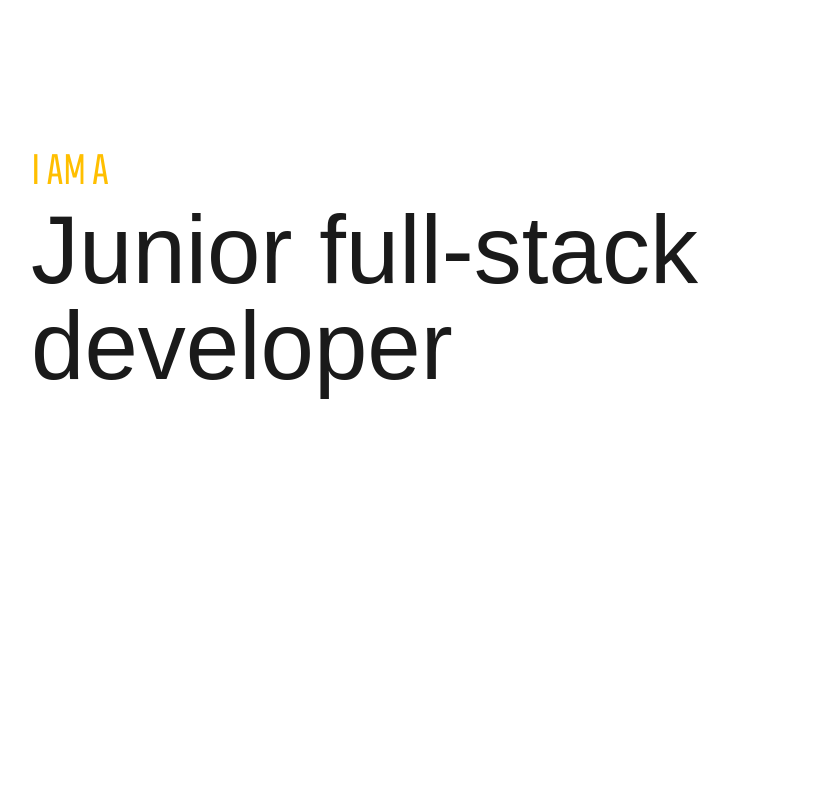
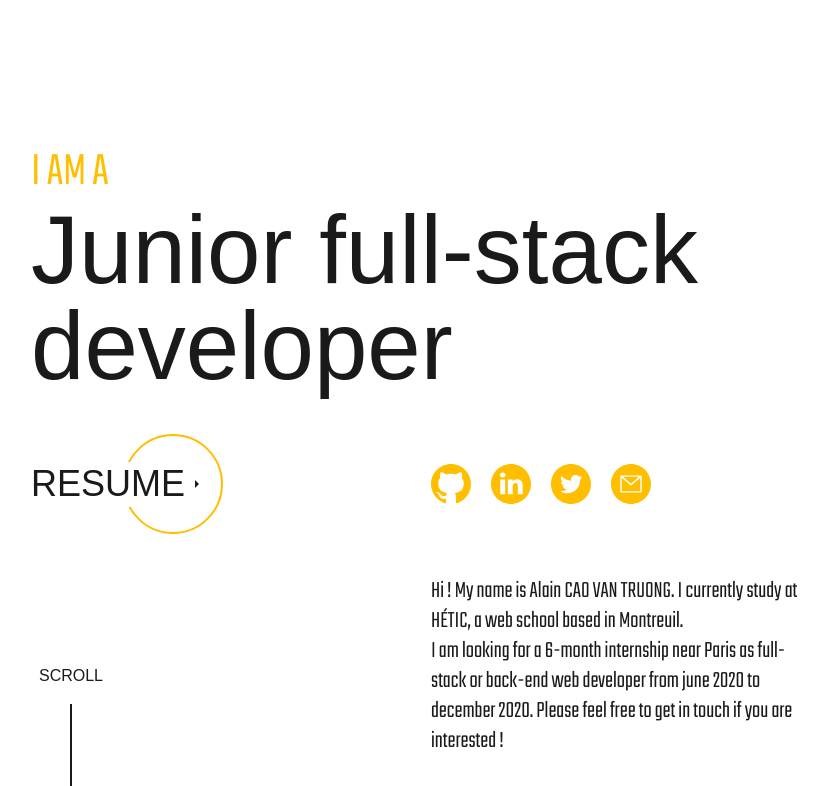
Before and after one commit to KamenSentai/Portfolio_2020, a Nuxt app: page /about in a window 1280 px wide. Shown: the top 786 px of the page, without its empty margins (219-1047 px from the left). Built offline with nearby package versions, Linux system fonts and the light colour scheme; a web font is replaced by a local one; what vue-mq would draw is missing.

Commit message:
feat(about): build jumbotron page

```diff
--- a/pages/about.vue
+++ b/pages/about.vue
@@ -2,35 +2,100 @@
   <div>
     <ACVTJumbotron is-lighten>
       <ACVTWrapper>
-        <!-- Raw text -->
         <ACVTHero
           :is-inactive="!isMounted"
           is-lighten
-          tag="I am a"
-          title="Junior full-stack developer"
+          :tag="about.tag"
+          :title="about.title"
         />
+        <ACVTBreaker
+          auto-flow="row"
+          :template-rows="!$isMobile ? 'auto 1fr' : 'auto auto 1fr'"
+          :template-columns="!$isMobile ? '1fr 1fr': '1fr'"
+        >
+          <ACVTBreaker justify-content="flex-start">
+            <ACVTButton
+              :is-active="isMounted"
+              is-lighten
+              :to="{ name: 'about' }"
+              :text="about.button"
+            />
+          </ACVTBreaker>
+          <ACVTBreaker
+            align-content="center"
+            justify-content="flex-start"
+          >
+            <ACVTPush
+              v-for="(socialNetwork, i) in socialNetworks"
+              :key="socialNetwork.name"
+              :index="i"
+              :is-inactive="!isMounted"
+              :link="socialNetwork.link"
+              :name="socialNetwork.name"
+            />
+          </ACVTBreaker>
+          <ACVTScroll
+            :is-inactive="!isMounted"
+            is-lighten
+          />
+          <ACVTText
+            v-if="!$isMobile"
+            :text="about.text"
+          />
+        </ACVTBreaker>
       </ACVTWrapper>
     </ACVTJumbotron>
   </div>
 </template>
 
 <script>
+import { mapGetters } from 'vuex'
+import ACVTBreaker from '~/components/Breaker.vue'
+import ACVTButton from '~/components/Button.vue'
 import ACVTHero from '~/components/Hero.vue'
 import ACVTJumbotron from '~/components/Jumbotron.vue'
+import ACVTPush from '~/components/Push.vue'
+import ACVTScroll from '~/components/Scroll.vue'
+import ACVTText from '~/components/Text.vue'
 import ACVTWrapper from '~/components/Wrapper.vue'
 
 export default {
   name: 'About',
   components: {
+    ACVTBreaker,
+    ACVTButton,
     ACVTHero,
     ACVTJumbotron,
+    ACVTPush,
+    ACVTScroll,
+    ACVTText,
     ACVTWrapper,
   },
   data() {
     return {
       isMounted: false,
+      // Raw text
+      socialNetworks: [
+        {
+          name: 'GitHub',
+          link: 'https://github.com/KamenSentai',
+        },
+        {
+          name: 'LinkedIn',
+          link: 'https://www.linkedin.com/in/alain-cao-van-truong/',
+        },
+        {
+          name: 'Twitter',
+          link: 'https://twitter.com/AlainCVT',
+        },
+        {
+          name: 'Email',
+          link: 'mailto:cvt.alain@gmail.com',
+        },
+      ],
     }
   },
+  computed: mapGetters('text', ['about']),
   mounted() {
     setTimeout(() => {
       this.isMounted = true
--- a/store/text/state.js
+++ b/store/text/state.js
@@ -4,8 +4,8 @@ export default () => ({
     tag: 'I am a',
     title: 'Junior full-stack developer',
     text: [
-      'Hi ! My name is Alain CAO VAN TRUONG. I currently study at HÉTIC, a web school near Paris.',
-      'I am looking for a 6-month internship as full-stack, back-end or mobile developer from june 2020 to december 2020. Please feel free to get in touch if you are interested !',
+      'Hi ! My name is Alain CAO VAN TRUONG. I currently study at HÉTIC, a web school based in Montreuil.',
+      'I am looking for a 6-month internship near Paris as full-stack or back-end web developer from june 2020 to december 2020. Please feel free to get in touch if you are interested !',
     ],
   },
   index: {
```
